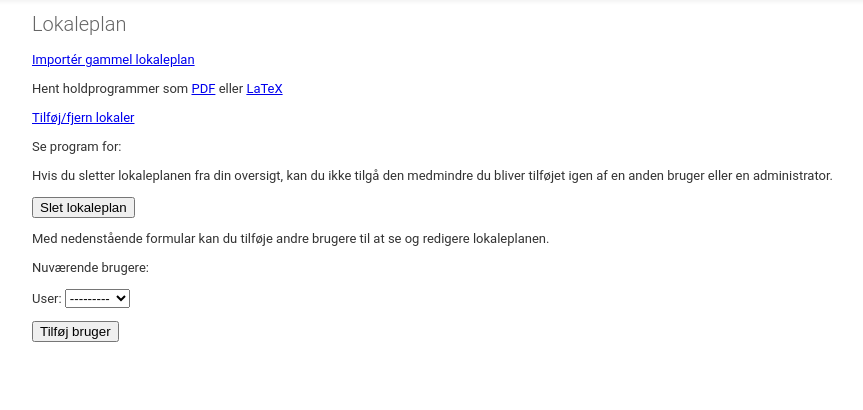
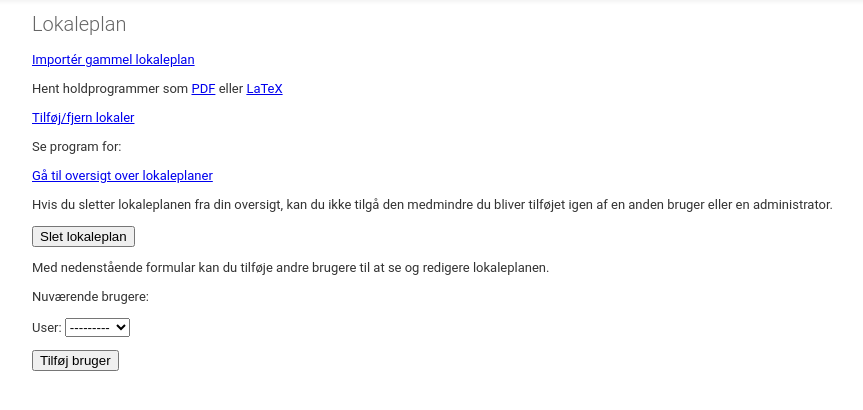
Before and after one commit to matfystutor/lokaler, a Django app: page /session/1/ in a window 1280 px wide. Shown: the part 72-482 px from the top of the page, without its empty margins (47-910 px from the left). Run offline with Django 3.2, Linux system fonts and the light colour scheme; the visitor is signed in with stand-in values (Sample User, id 1); data comes from the database, SQL or seed files in the repository; data that the repository does not hold is empty; parts of the project's set-up code (start-up, migrations or seed data) failed here and were passed over.

Commit message:
Add link

```diff
--- a/lokaleplan/templates/lokaleplan/home.html
+++ b/lokaleplan/templates/lokaleplan/home.html
@@ -16,6 +16,7 @@ eller <a href="{% lokaleplan_url 'participants-tex' %}">LaTeX</a></p>
 {% endfor %}
 </p>
 {% endfor %}
+<p><a href="{% url 'session_list' %}">Gå til oversigt over lokaleplaner</a></p>
 <p>Hvis du sletter lokaleplanen fra din oversigt, kan du ikke tilgå den medmindre
 du bliver tilføjet igen af en anden bruger eller en administrator.</p>
 <form method="post" action="{% lokaleplan_url 'session_delete' %}">{% csrf_token %}
```
